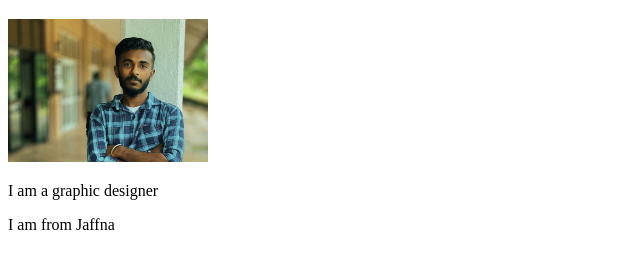
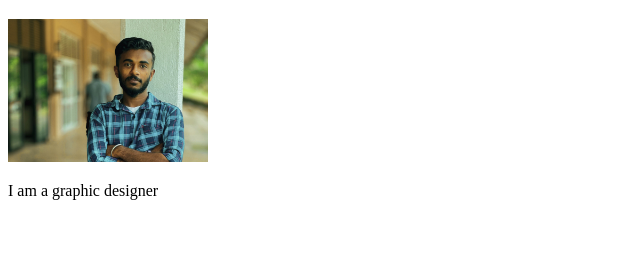
Before and after one commit to GowthamJathu/Vs-Code, a plain HTML site: page index.html in a window 1280 px wide. Shown: the part 61-330 px from the top of the page, without its empty margins (0-640 px from the left). Drawn offline with Linux system fonts and the light colour scheme.

Commit message:
Delete para

```diff
--- a/index.html
+++ b/index.html
@@ -14,9 +14,7 @@
     <p>
         I am a graphic designer
     </p>
-    <p>
-     I am from Jaffna
-    </p>
+
 </body>
 
 </html>
```
